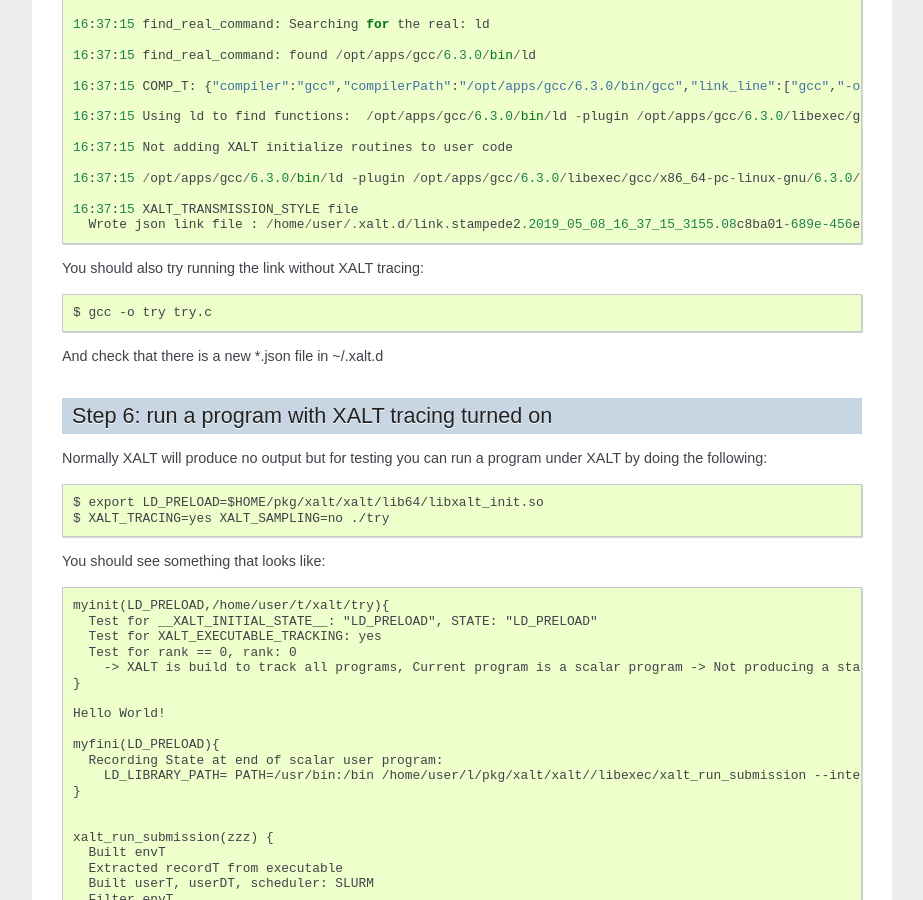
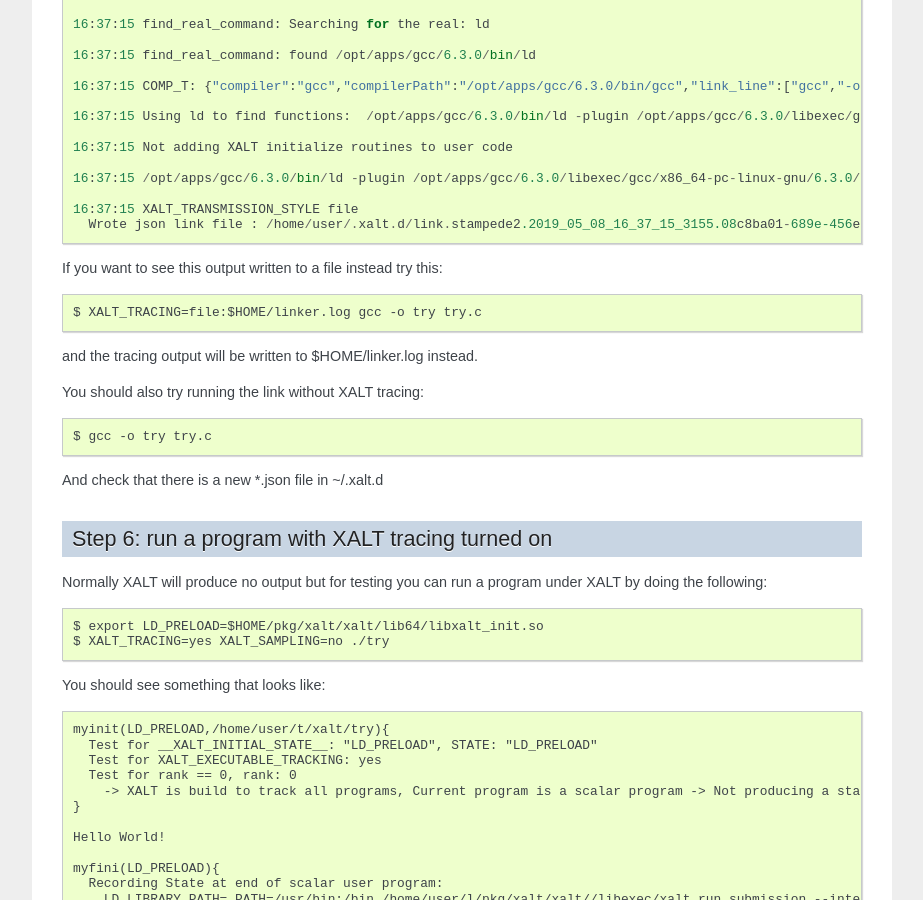
Before and after one commit to xalt/xalt, a Sphinx documentation site: the page built from docs/source/090_testing_xalt.rst, in a window 1280 px wide and 900 px high, scrolled down 1316 px. Shown: the whole window, without its empty margins (198-1121 px from the left). Built offline with Sphinx 7.4.7, drawn with Linux system fonts in a browser that asks for light colours.

Commit message:
Support writing linking info to a file with XALT_TRACING=file:<file>

```diff
--- a/docs/source/090_testing_xalt.rst
+++ b/docs/source/090_testing_xalt.rst
@@ -84,6 +84,13 @@ You should see something like the following::
      Wrote json link file : /home/user/.xalt.d/link.stampede2.2019_05_08_16_37_15_3155.08c8ba01-689e-456e-b6e9-e618c594c327.json
 
 
+If you want to see this output written to a file instead try this::
+
+   $ XALT_TRACING=file:$HOME/linker.log gcc -o try try.c
+
+and the tracing output will be written to $HOME/linker.log instead.
+
+
 You should also try running the link without XALT tracing::
 
    $ gcc -o try try.c
```
Also changed, not shown: docs/source/095_xalt_env_vars.rst (+5 -2 lines), 3 other files.
